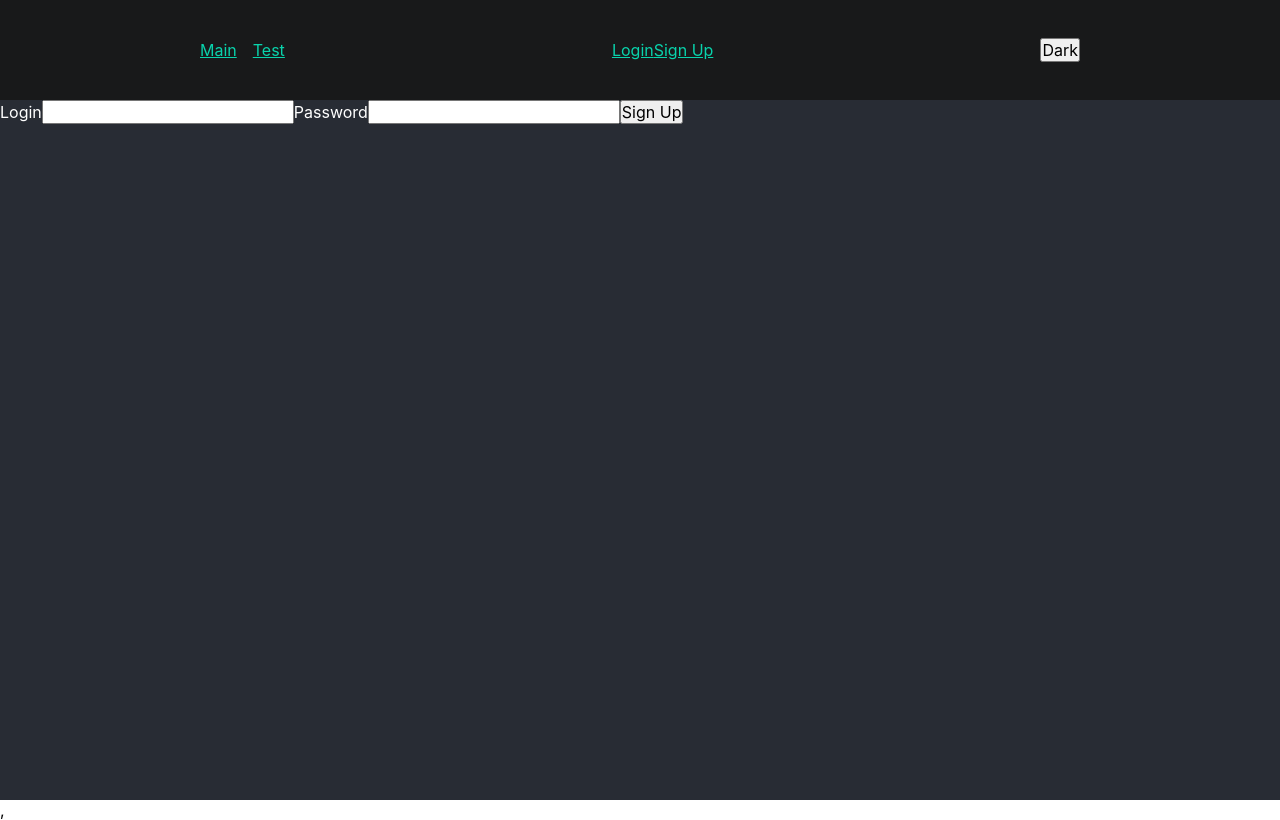
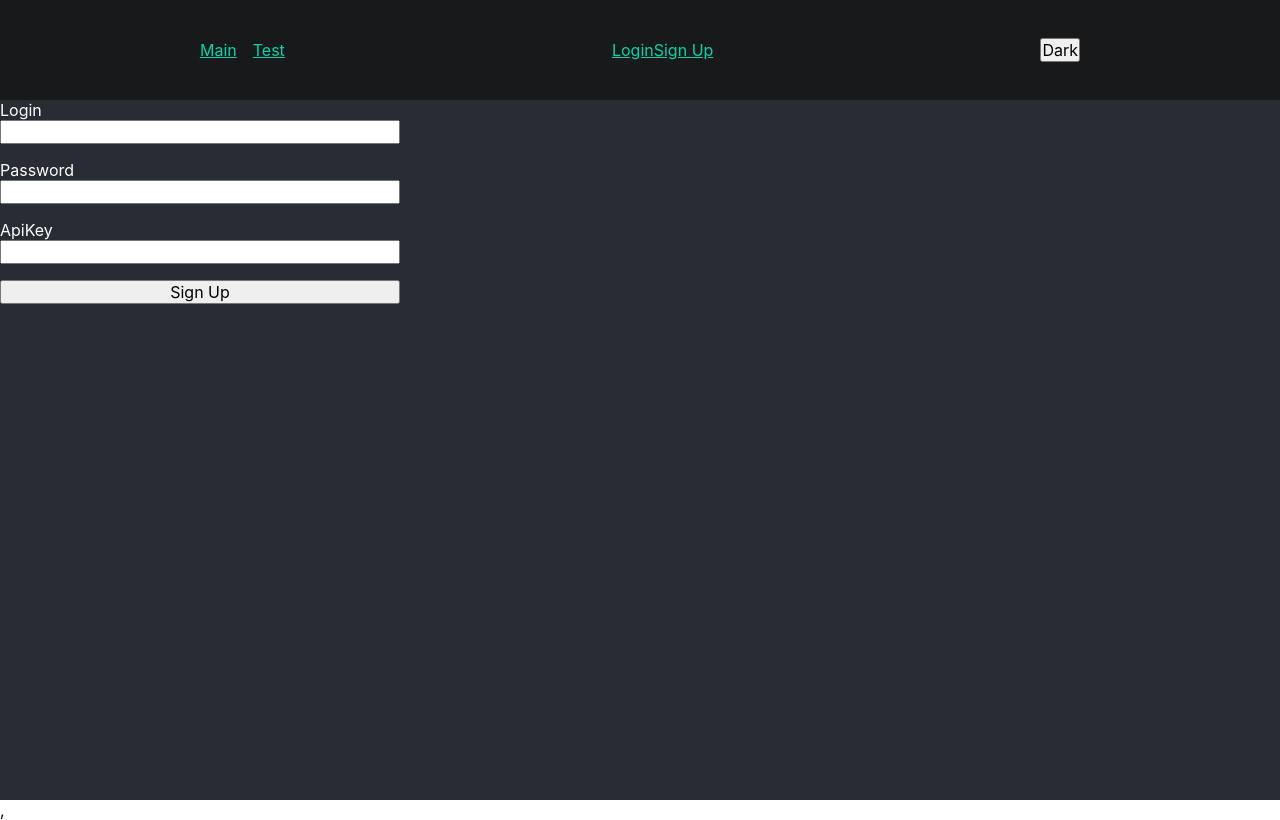
Before and after one commit to kostili-tec/movie-portal, a React (Create React App) app: page /sign_up in a window 1280 px wide. Built offline with nearby package versions, Linux system fonts and the light colour scheme.

Commit message:
feat: add cutom hook for login form. add auth login in store

```diff
--- a/src/app/App.tsx
+++ b/src/app/App.tsx
@@ -5,10 +5,14 @@ import Header from '../widgets/Header/Header';
 import SignUpPage from '../pages/SignUpPage/SignUpPage';
 import { classNames } from '../shared/lib/classNames';
 import { useTheme } from './providers/ThemeProvider/lib/useTheme';
+import { checkAuth } from '../store/reducers/ActionsUser';
+import { useAppDispatch } from '../shared/hooks/redux';
+import LoginPage from '../pages/LoginPage/LoginPage';
 import './styles/index.scss';
 
 function App() {
-
+  const dispatch = useAppDispatch();
+  dispatch(checkAuth());
   const { theme } = useTheme();
   return (
     <div className={classNames('app', {}, [theme])}>
@@ -17,6 +21,7 @@ function App() {
       <Routes>
         <Route path='/' element={<MainPage />} />
         <Route path='/sign_up' element={<SignUpPage />} />
+        <Route path='/login' element={<LoginPage />} />
         <Route path='*' element={<NotFoundPage />} />
       </Routes>
     </div>
--- /dev/null
+++ b/src/components/LoginForm/LoginForm.module.scss
@@ -0,0 +1,10 @@
+.loginForm {
+  display: flex;
+  flex-direction: column;
+  max-width: 400px;
+  gap: 1rem;
+  div {
+    display: flex;
+    flex-direction: column;
+  }
+}
--- /dev/null
+++ b/src/components/LoginForm/LoginForm.tsx
@@ -0,0 +1,31 @@
+import { FC } from "react";
+import classes from './LoginForm.module.scss';
+import { classNames } from "../../shared/lib/classNames";
+
+interface SignUpFormProps {
+  withApiKey?: boolean
+}
+
+const LoginForm: FC<SignUpFormProps> = ({withApiKey}) => {
+  return (
+    <form className={classNames('', {}, [classes.loginForm])}>
+      <div>
+        <label htmlFor="login">Login</label>
+        <input id="login" type="text"/>
+      </div>
+      <div>
+        <label htmlFor="password">Password</label>
+        <input type="password" name="" id="password" />
+      </div>
+      {withApiKey && (
+        <div>
+          <label htmlFor="apikey">ApiKey</label>
+          <input type="text" id="alikey"/>
+        </div>
+      )}
+      <input type="submit" value={withApiKey ? 'Sign Up' : 'Login'} />
+    </form>
+  )
+}
+
+export default LoginForm
--- a/src/components/SignUpForm/SignUpForm.tsx
+++ /dev/null
@@ -1,14 +0,0 @@
-
-const SignUpForm = () => {
-  return (
-    <form>
-      <label htmlFor="login">Login</label>
-      <input id="login" type="text"/>
-      <label htmlFor="password">Password</label>
-      <input type="password" name="" id="password" />
-      <input type="submit" value="Sign Up" />
-    </form>
-  )
-}
-
-export default SignUpForm
--- a/src/pages/LoginPage/LoginPage.tsx
+++ b/src/pages/LoginPage/LoginPage.tsx
@@ -1,8 +1,11 @@
 import React from 'react'
+import LoginForm from '../../components/LoginForm/LoginForm';
 
 const LoginPage = () => {
   return (
-    <div>LoginPage</div>
+    <div>
+      <LoginForm/>
+    </div>
   )
 }
 
--- a/src/pages/SignUpPage/SignUpPage.tsx
+++ b/src/pages/SignUpPage/SignUpPage.tsx
@@ -1,9 +1,9 @@
-import SignUpForm from "../../components/SignUpForm/SignUpForm"
+import LoginForm from "../../components/LoginForm/LoginForm"
 
 const SignUpPage = () => {
   return (
     <div>
-      <SignUpForm />
+      <LoginForm withApiKey={true} />
     </div>
   )
 }
--- /dev/null
+++ b/src/services/OMDbAPIService.ts
@@ -0,0 +1,13 @@
+import { createApi, fetchBaseQuery } from '@reduxjs/toolkit/query';
+
+export const OMDbAPI = createApi({
+  reducerPath: 'OMDbAPI',
+  baseQuery: fetchBaseQuery({baseUrl: "http://www.omdbapi.com"}),
+  endpoints: (build) => ({
+    fetchMovies: build.query({
+      query: () => ({
+        url:'/s=inception'
+      })
+    })
+  })
+})
--- a/src/shared/models/IUser.ts
+++ b/src/shared/models/IUser.ts
@@ -1,5 +1,5 @@
 export interface IUser {
-  id: number;
-  name: string;
-  email: string;
+  login: string;
+  password: string;
+  apikey: string;
 }
--- /dev/null
+++ b/src/store/reducers/ActionsUser.ts
@@ -0,0 +1,18 @@
+import { userSlice } from "./UseSlice";
+import { Dispatch } from "@reduxjs/toolkit";
+
+export const loginUser = (login: string, password: string, apikey: string) => (dispatch: Dispatch) => {
+  const {setUser} = userSlice.actions;
+  localStorage.setItem(`userData`, JSON.stringify({ login, password, apikey}));
+  dispatch(setUser({login, password, apikey}));
+}
+
+export const checkAuth = () => (dispatch: Dispatch) => {
+  const {setUser} = userSlice.actions;
+  const userData = localStorage.getItem('userData');
+  console.log('userData', userData);
+  if (userData) {
+    const {login, password, apikey} = JSON.parse(userData);
+    dispatch(setUser({login, password, apikey}));
+  }
+}
--- a/src/store/reducers/UseSlice.ts
+++ b/src/store/reducers/UseSlice.ts
@@ -2,23 +2,27 @@ import { PayloadAction, createSlice } from "@reduxjs/toolkit";
 import { IUser } from "../../shared/models/IUser"
 
 interface UserState {
-  users: IUser[];
-  isLoading: boolean;
-  error: string;
+  user: IUser;
 }
 
-const initialState: UserState = {
-  users: [],
-  isLoading: false,
-  error: '',
+const initialState: IUser = {
+    login: '',
+    password: '',
+    apikey: ''
 }
 
 export const userSlice = createSlice({
   name: 'user',
   initialState,
   reducers: {
-
+    setUser: (state, action: PayloadAction<IUser>) => {
+      return {...state, ...action.payload};
+    },
+    clearUser: (state) => {
+      return {...initialState};
+    }
   }
 })
 
+export const {setUser, clearUser } = userSlice.actions;
 export default userSlice.reducer;
--- a/src/store/store.ts
+++ b/src/store/store.ts
@@ -1,13 +1,19 @@
 import { combineReducers, configureStore } from "@reduxjs/toolkit";
 import userReducser from './reducers/UseSlice';
+import { OMDbAPI } from "../services/OMDbAPIService";
+import { checkAuth } from "./reducers/ActionsUser";
 
 const rootReducer = combineReducers({
-  userReducser
+  userReducser,
+  [OMDbAPI.reducerPath]: OMDbAPI.reducer
 });
 
 export const setupStore = () => {
   return configureStore({
-    reducer: rootReducer
+    reducer: rootReducer,
+    middleware: (getDefaultMiddleware) => {
+      return getDefaultMiddleware().concat(OMDbAPI.middleware);
+    }
   })
 }
 
```
Also changed, not shown: src/shared/hooks/useForm.ts (added, +37 -0 lines).
